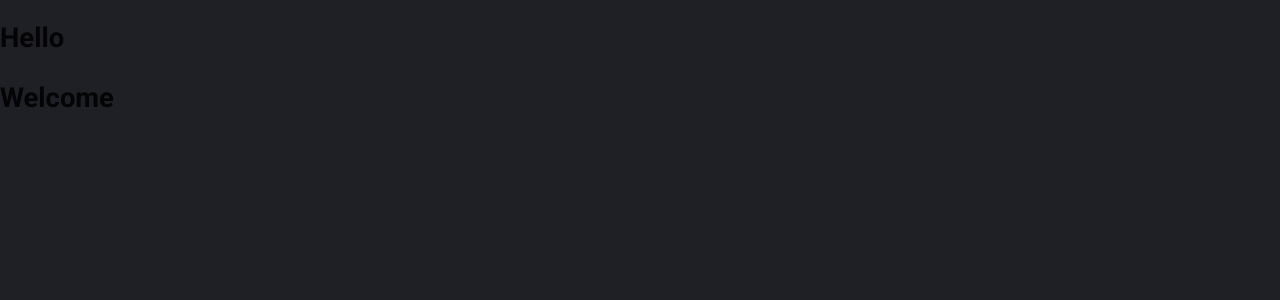
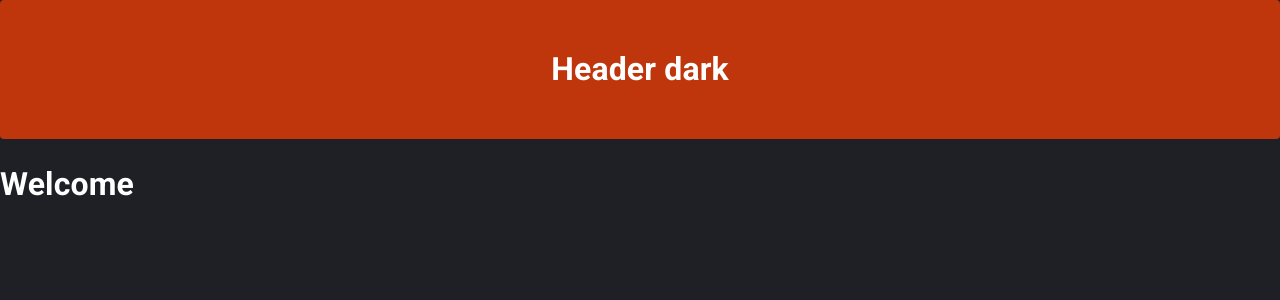
Before and after one commit to Jiske-N/market-tracker, a React (Vite) app in the folder client/: page / in a window 1280 px wide. Shown: the top 300 px of the page. Built offline with nearby package versions, Linux system fonts and the light colour scheme.

Commit message:
set custom colour theme

```diff
--- a/client/src/App.tsx
+++ b/client/src/App.tsx
@@ -1,22 +1,29 @@
-import { createTheme } from "@mui/material/styles"
-import { useMemo } from "react"
-import { themeSettings } from "./theme"
+import { ThemeProvider, createTheme } from '@mui/material/styles';
+import CssBaseline from '@mui/material/CssBaseline';
+// import { useMemo } from "react"
+// import { themeSettings } from "./theme"
 // theme related unsure if functioning
-import { CssBaseline, ThemeProvider, useTheme } from "@mui/material"
 import { Outlet } from "react-router-dom"
+import Navbar from "./components/Navbar"
+import getDesignTokens from './theme/theme';
+// import { useThemeContext } from "./theme/ThemeContextProvider"
+
+// const darkTheme = createTheme({
+//   palette: {
+//     mode: 'dark',
+//   },
+// });
 
 function App() {
-  // theme related unsure if functioning
-  const theme = useMemo(() => createTheme(themeSettings), [])
-  const {palette } = useTheme()
+  const darkModeTheme = createTheme(getDesignTokens('dark'));
 
   return (
     <>
       <div className='app'>
-        <ThemeProvider theme={theme}>
-          <CssBaseline
-          />
-          <h1 color={palette.grey[300]}>Hello</h1>
+        <ThemeProvider theme={darkModeTheme}>
+          <CssBaseline />
+          <Navbar/>
+          {/* <h1 color={palette.grey[300]}>Hello</h1> */}
           <Outlet/>
         </ThemeProvider>
       </div>
--- /dev/null
+++ b/client/src/components/Navbar.tsx
@@ -0,0 +1,22 @@
+import { Box } from "@mui/material";
+import { useTheme } from "@mui/material/styles";
+
+const Header = () => {
+    const theme = useTheme();
+
+    return (
+        <Box  sx={{
+            display: 'flex',
+            width: '100%',
+            alignItems: 'center',
+            justifyContent: 'center',
+            bgcolor: 'background.default',
+            color: 'text.primary',
+            borderRadius: 1,
+            p: 3,}}>
+        <h1>Header {theme.palette.mode}</h1>
+        </Box>
+    )
+};
+
+export default Header;
--- /dev/null
+++ b/client/src/theme/ThemeContextProvider.tsx
@@ -0,0 +1,62 @@
+import * as React from 'react';
+import IconButton from '@mui/material/IconButton';
+import Box from '@mui/material/Box';
+import { useTheme, ThemeProvider, createTheme } from '@mui/material/styles';
+import Brightness4Icon from '@mui/icons-material/Brightness4';
+import Brightness7Icon from '@mui/icons-material/Brightness7';
+
+const ColorModeContext = React.createContext({ toggleColorMode: () => {} });
+
+function MyApp() {
+  const theme = useTheme();
+  const colorMode = React.useContext(ColorModeContext);
+  return (
+    <Box
+      sx={{
+        display: 'flex',
+        width: '100%',
+        alignItems: 'center',
+        justifyContent: 'center',
+        bgcolor: 'background.default',
+        color: 'text.primary',
+        borderRadius: 1,
+        p: 3,
+      }}
+    >
+      {theme.palette.mode} mode
+      <IconButton sx={{ ml: 1 }} onClick={colorMode.toggleColorMode} color="inherit">
+        {theme.palette.mode === 'dark' ? <Brightness7Icon /> : <Brightness4Icon />}
+      </IconButton>
+    </Box>
+  );
+}
+
+export default function ToggleColorMode() {
+  const [mode, setMode] = React.useState<'light' | 'dark'>('light');
+  const colorMode = React.useMemo(
+    () => ({
+      toggleColorMode: () => {
+        setMode((prevMode) => (prevMode === 'light' ? 'dark' : 'light'));
+      },
+    }),
+    [],
+  );
+
+  const theme = React.useMemo(
+    () =>
+      createTheme({
+        palette: {
+          mode,
+        },
+      }),
+    [mode],
+  );
+
+  return (
+    <ColorModeContext.Provider value={colorMode}>
+      <ThemeProvider theme={theme}>
+        <MyApp />
+      </ThemeProvider>
+    </ColorModeContext.Provider>
+  );
+}
--- /dev/null
+++ b/client/src/theme/theme.tsx
@@ -0,0 +1,33 @@
+import { amber, deepOrange, grey } from '@mui/material/colors';
+import { PaletteMode } from '@mui/material';
+
+const getDesignTokens = (mode: PaletteMode) => ({
+  palette: {
+    mode,
+    primary: {
+      ...amber,
+      ...(mode === 'dark' && {
+        main: amber[300],
+      }),
+    },
+    ...(mode === 'dark' && {
+      background: {
+        default: deepOrange[900],
+        paper: deepOrange[900],
+      },
+    }),
+    text: {
+      ...(mode === 'light'
+        ? {
+            primary: grey[900],
+            secondary: grey[800],
+          }
+        : {
+            primary: '#fff',
+            secondary: grey[500],
+          }),
+    },
+  },
+});
+
+export default getDesignTokens
```
Also changed, not shown: client/src/theme/use-color-theme.ts (added).
